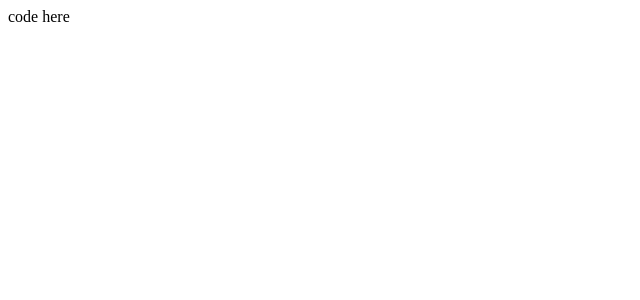
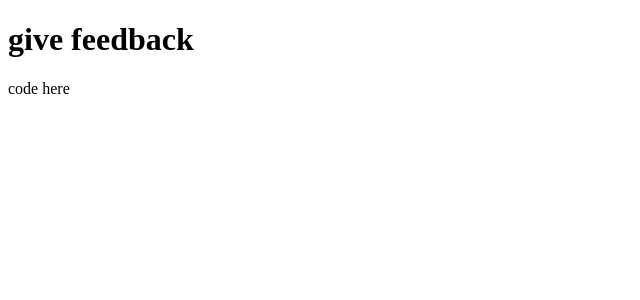
Before and after one commit to shamaanikala/FullStack-HY-k2023, a React (Create React App) app in the folder osa1/unicafe/: page / in a window 1280 px wide. Shown: the top 300 px of the page, without its empty margins (0-640 px from the left). Built offline with nearby package versions, Linux system fonts and the light colour scheme; the HTML template or start-up script is replaced by a standard one.

Commit message:
Tehtävä 1.6: Otsake lisätty

```diff
--- a/osa1/unicafe/src/App.js
+++ b/osa1/unicafe/src/App.js
@@ -1,4 +1,7 @@
 import { useState } from 'react'
+
+
+const Otsake = () => <h1>give feedback</h1>
 
 const App = () => {
   // tallenna napit omaan tilaansa
@@ -8,6 +11,7 @@ const App = () => {
 
   return (
     <div>
+      <Otsake />
       code here
     </div>
   )
```
